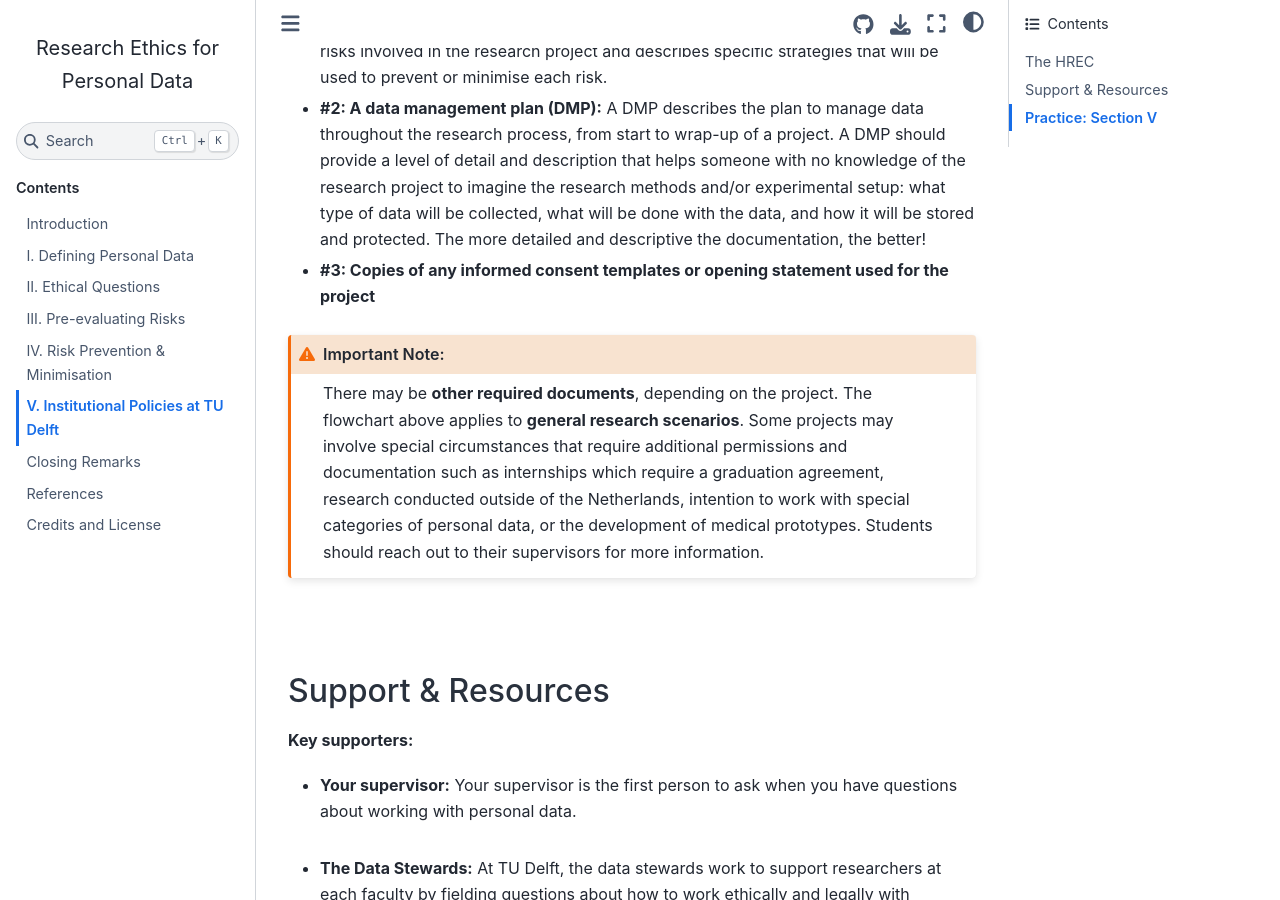
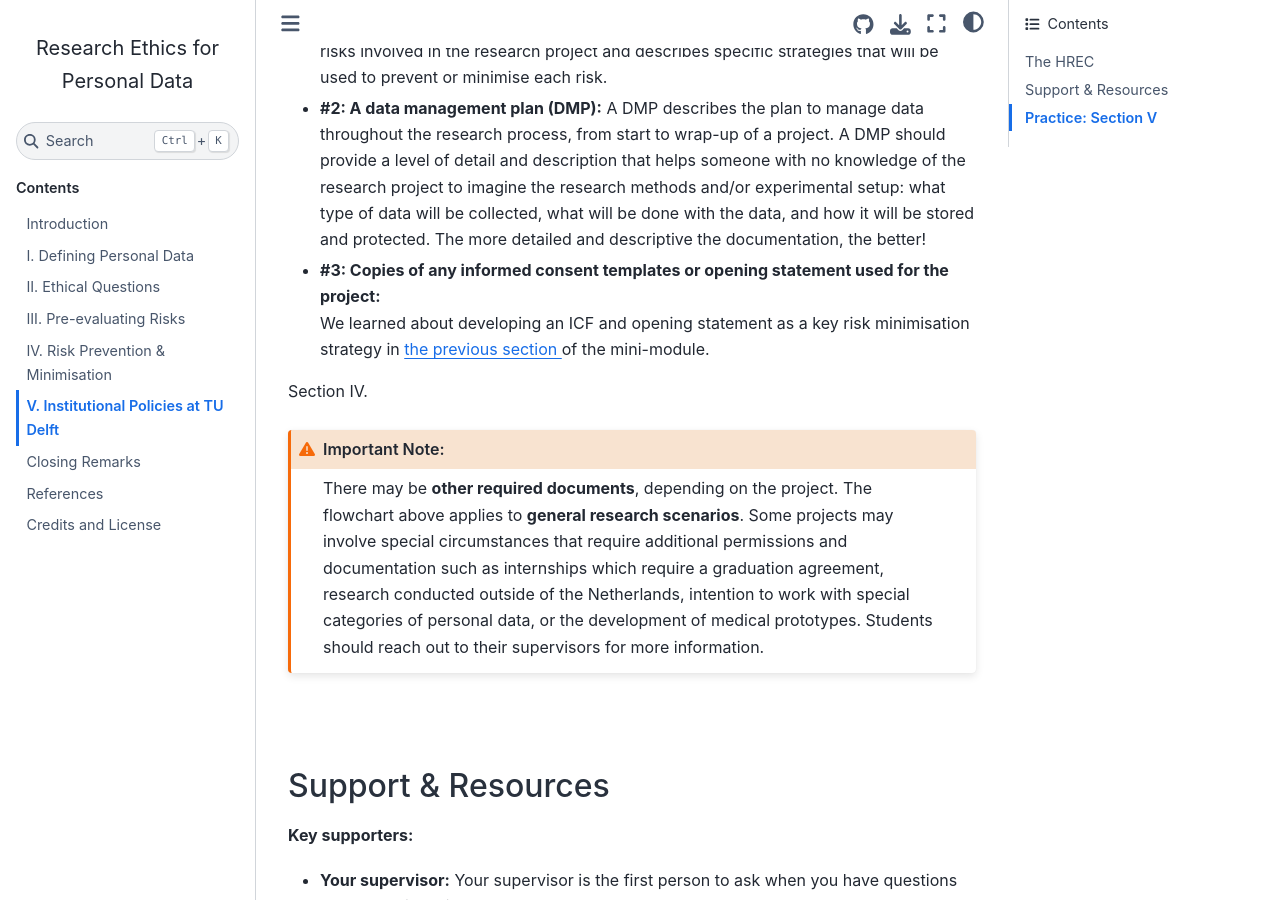
Before and after one commit to tu-delft-library/BSc_Research_Ethics_for_Personal_Data, a Jupyter Book: the page built from book/institutional_policies.md, in a window 1280 px wide and 900 px high, scrolled down 1232 px. Built offline with Jupyter Book 1.0.4 settings and Sphinx 7.4.7 and the Sphinx Book theme 1.1.4, drawn with Linux system fonts in a browser that asks for light colours; comment, search, counter and statistics services are not loaded.

Commit message:
Update institutional_policies.md

````diff
--- a/book/institutional_policies.md
+++ b/book/institutional_policies.md
@@ -34,8 +34,11 @@ A DMP describes the plan to manage data throughout the research process, from st
 
 
 
-- **#3: Copies of any informed consent templates or opening statement used for the project**
+- **#3: Copies of any informed consent templates or opening statement used for the project:**
+We learned about developing an ICF and opening statement as a key risk minimisation strategy in <a href="https://tu-delft-library.github.io/BSc_Research_Ethics_for_Personal_Data/main/risk_mitigation.html#risk-minimisation-strategy-2-obtain-consent-from-participants" target="_blank">the previous section </a> of the mini-module.
+<br>
 
+Section IV.
 
 ```{admonition} Important Note:
 :class: warning
````
